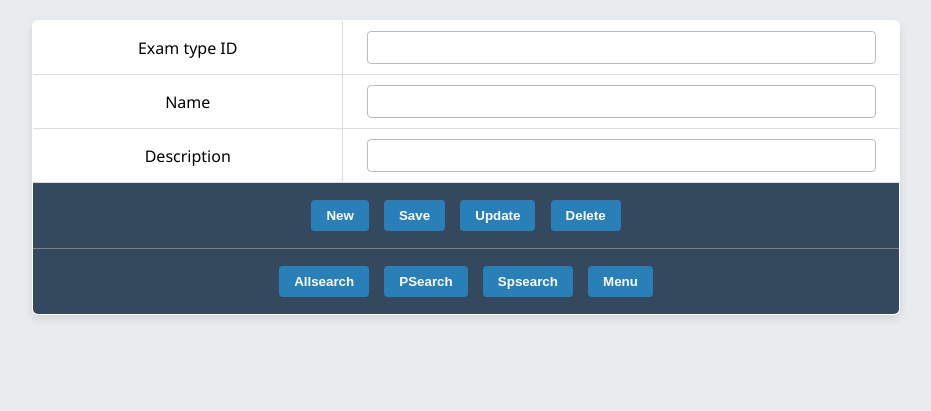
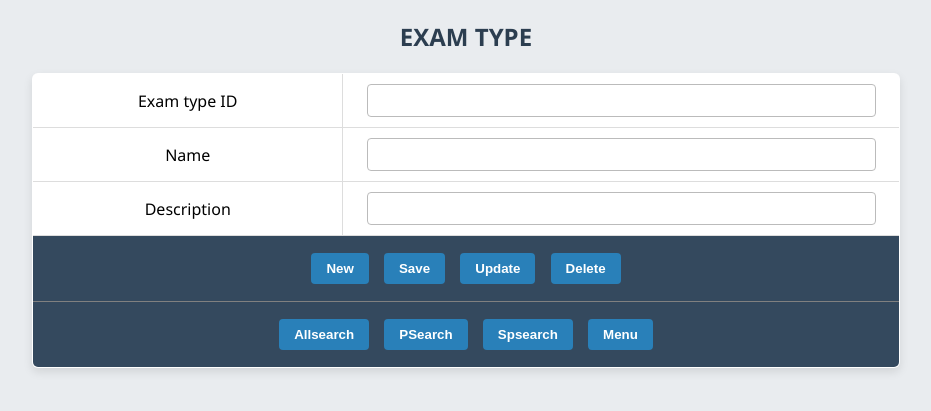
Before and after one commit to shrutidevelops/School-Management-System, a PHP site: page /exam_type.php in a window 1280 px wide. Shown: the top 411 px of the page, without its empty margins (174-1105 px from the left). Run offline with PHP 8.4, Linux system fonts and the light colour scheme.

Commit message:
Update exam_type.php

```diff
--- a/exam_type.php
+++ b/exam_type.php
@@ -247,6 +247,7 @@ input[type="submit"]:hover, input[type="button"]:hover {
 
 echo '<form name=f method=post action=exam_type.php>
 <body>
+<h2 align="center">EXAM TYPE</h2>
 <table border=1 align=center>
 <tr>
     <td>Exam type ID</td>
```
